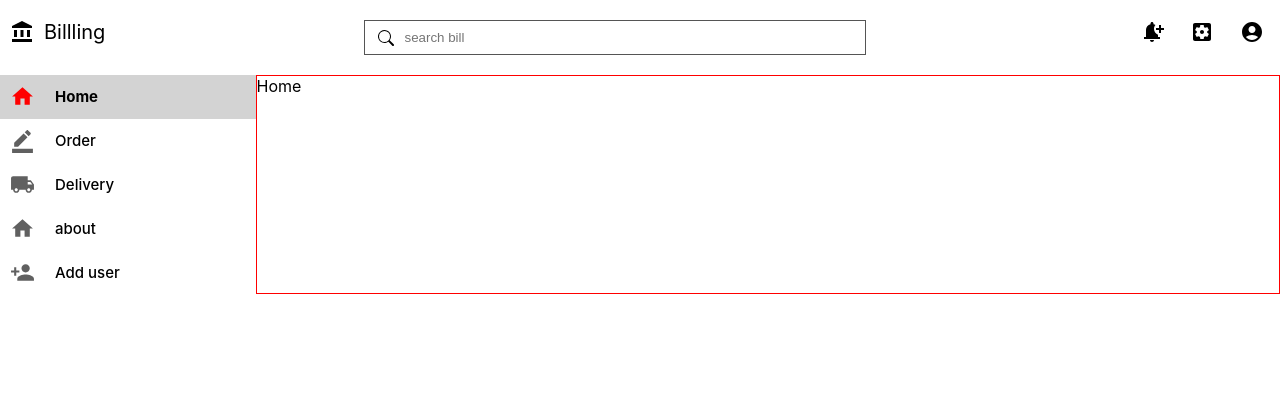
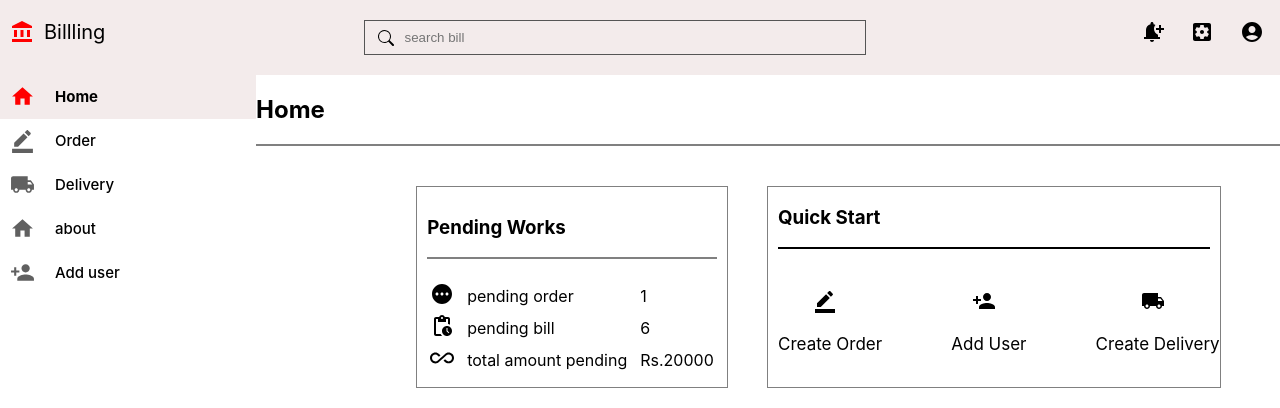
Before and after one commit to srinisanth93/Billing_Software, a React (Create React App) app in the folder client_side/: page / in a window 1280 px wide. Shown: the top 408 px of the page. Built offline with nearby package versions, Linux system fonts and the light colour scheme.

Commit message:
home page

```diff
--- a/client_side/src/Header/Header.css
+++ b/client_side/src/Header/Header.css
@@ -4,7 +4,7 @@
     position: sticky;
     top: 0;
     z-index: 100;
-    background-color: white;
+    background-color: rgb(243, 235, 235);
 
 }
 .header_center{
@@ -21,7 +21,9 @@ p{
     font-size: 20px;
     padding-left: 10px;
 }
-
+.hi{
+    color: red;
+}
 .header_left{
     display: flex;
 }
--- a/client_side/src/Header/Header.js
+++ b/client_side/src/Header/Header.js
@@ -9,7 +9,7 @@ function Header() {
     <div>
       <div className='header_main'>
         <div className='header_left'>
-          <p><AccountBalanceIcon /></p>
+          <p className='hi'><AccountBalanceIcon /></p>
           <p>Billling</p>
         </div>
         <div className='header_center'>
--- a/client_side/src/Home/Home.css
+++ b/client_side/src/Home/Home.css
@@ -1,4 +1,71 @@
 .home_main{
     flex: 80%;
-    border: 1px solid red;
+    display: block;
 }
+
+hr{
+    border: 1px solid grey;
+}
+
+.home_in{
+    display: flex;
+   justify-content: space-evenly;
+   margin-left: 2%;
+   margin-top: 40px;
+}
+.home_pending{
+    border: 1px solid gray;
+    padding: 10px;
+    margin-left: 10%;
+}
+
+.home_start{
+    border: 1px solid gray;
+    width:45% ;
+    margin-right: 20px;
+}
+
+.tableIcon{
+    padding-right: 10px;
+    text-align: center;
+}
+
+.tableIcon>:hover{
+    color: red;
+}
+h2{
+    font-size: 500;
+}
+
+.value{
+    padding-left: 10px;
+}
+.home_start_row{
+    padding-top: 30px;
+    text-align: center;
+   display: block;
+   /* padding-right: 20px; */
+
+}
+.row{
+  display: flex;
+  justify-content: space-between;
+}
+
+.row1>:hover{
+    color: red;
+}
+
+.home_start>h3{
+    margin-left: 10px;
+}
+
+.home_start>hr{
+    margin: 10px;
+    border: 1px solid black;
+}
+
+
+.p{
+    font-size: 17px !important;
+}
--- a/client_side/src/Home/Home.js
+++ b/client_side/src/Home/Home.js
@@ -1,9 +1,79 @@
 import React from 'react'
 import './Home.css'
+import PersonAddIcon from '@mui/icons-material/PersonAdd';
+import LocalShippingIcon from '@mui/icons-material/LocalShipping';
+import BorderColorIcon from '@mui/icons-material/BorderColor';
+import AllInclusiveIcon from '@mui/icons-material/AllInclusive';
+import PendingActionsIcon from '@mui/icons-material/PendingActions';
+import PendingIcon from '@mui/icons-material/Pending';
 function Home() {
-  return (
-    <div className='home_main'>Home</div>
-  )
+    return (
+        <div className='home_main'>
+            <div>
+                <h2>Home</h2>
+                <hr></hr>
+            </div>
+            <div className='home_in'>
+                <div className='home_pending'>
+                    <h3>Pending Works</h3>
+                    <hr></hr>
+                    <p></p>
+                    <table>
+                        <tr>
+                            <td className='tableIcon'>
+                                <PendingIcon />
+                            </td>
+                            <td> pending order</td>
+                            <td className='value'> 1
+                            </td>
+                        </tr>
+                        <tr>
+                            <td className='tableIcon'>
+                                <PendingActionsIcon />
+                            </td>
+                            <td>pending bill</td>
+                            <td className='value'>
+                                6
+                            </td>
+                        </tr>
+                        <tr>
+                            <td className='tableIcon'>
+                                <AllInclusiveIcon />
+                            </td>
+                            <td>total amount pending</td>
+                            <td className='value'>
+                                Rs.20000
+                            </td>
+                        </tr>
+                    </table>
+
+                </div>
+                <div className='home_start'>
+                    <h3>Quick Start</h3>
+                    <hr></hr>
+                    <div className='row'>
+
+                        <div className='home_start_row'>
+                            <BorderColorIcon className='row1' />
+                            <p className='p'>Create Order  </p>
+
+                        </div>
+                        <div className='home_start_row'>
+                            <PersonAddIcon className='row1' />
+                            <p className='p'>Add User  </p>
+                        </div>
+                        <div className='home_start_row'>
+                            <LocalShippingIcon className='row1' />
+                            <p className='p'>Create Delivery  </p>
+                        </div>
+
+                    </div>
+                </div>
+
+            </div>
+
+        </div>
+    )
 }
 
 export default Home
--- a/client_side/src/SideNavBar/SideBarRow.css
+++ b/client_side/src/SideNavBar/SideBarRow.css
@@ -4,7 +4,6 @@
     padding-left:10px ;
 }
 .sidebarrow_icon{
-
     color: #606060;
     font-size: 25px !important;
 }
@@ -17,7 +16,7 @@
 }
 
 .sidebarrow:hover{
-    background-color: lightgray;
+    background-color: rgb(243, 235, 235);
     cursor: pointer;
 }
 
@@ -31,7 +30,7 @@
 }
 
 .sidebarrow.selected{
-    background-color: lightgray;
+    background-color:rgb(243, 235, 235);
 }
 
 .sidebarrow.selected>.sidebarrow_icon{
```
Also changed, not shown: client_side/src/SideNavBar/SideNavBar.css (+1 -8 lines).
